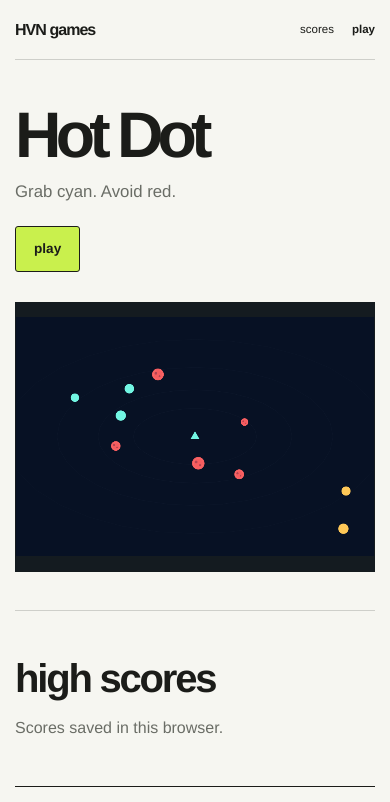
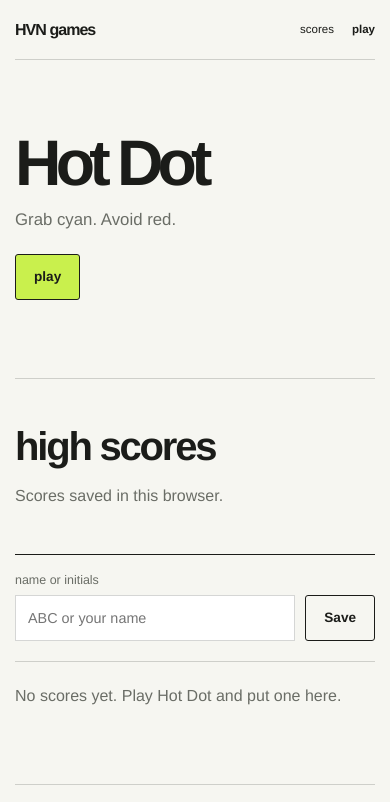
Before and after one commit to henryvn27/hvn-games, a website built with Vite: page site/index.html in a window 390 px wide. Shown: the top 802 px of the page. Built offline with nearby package versions, Linux system fonts and the light colour scheme.

Commit message:
Remove landing page game demo

```diff
--- a/scripts/smoke.mjs
+++ b/scripts/smoke.mjs
@@ -20,9 +20,10 @@ const html = readFileSync(join(root, "site/index.html"), "utf8");
 if (!html.includes("src/main.js")) throw new Error("Gallery entry point is not wired");
 
 const main = readFileSync(join(root, "site/src/main.js"), "utf8");
-for (const marker of ["phasebound", "copy", "play-intelligence", "overlay-detail", "score-save", "your initials or name", "preview: true", "leaderboard", "phasebound-card-preview-root", "Grab cyan"]) {
+for (const marker of ["phasebound", "copy", "play-intelligence", "overlay-detail", "score-save", "your initials or name", "leaderboard", "Grab cyan"]) {
   if (!main.includes(marker)) throw new Error(`Gallery is missing marker: ${marker}`);
 }
+if (main.includes("preview: true") || main.includes("phasebound-card-preview-root")) throw new Error("Landing page still mounts the Hot Dot demo");
 
 const styles = readFileSync(join(root, "site/src/styles.css"), "utf8");
 for (const marker of ["prefers-color-scheme", "prefers-reduced-motion"]) {
--- a/site/src/main.js
+++ b/site/src/main.js
@@ -30,9 +30,6 @@ function renderGallery() {
           <p class="phasebound-rule">Grab cyan. Avoid red.</p>
           <a class="button button-primary" href="${base}?game=phasebound">play</a>
         </div>
-        <div class="phasebound-home-art" aria-label="Hot Dot preview">
-          <div id="phasebound-card-preview-root"></div>
-        </div>
       </section>
 
       <section class="leaderboard-section page-width" id="leaderboard" aria-labelledby="leaderboard-title">
@@ -53,7 +50,6 @@ function renderGallery() {
   `;
   setupCopyButtons();
   setupLeaderboard();
-  startShelfPreview();
 }
 
 function commandBlock(label, command, id) {
@@ -191,11 +187,6 @@ function beginCountdown({ overlay, title, copy, detail, actionButton, message =
     window.setTimeout(tick, 620);
   };
   tick();
-}
-
-async function startShelfPreview() {
-  const [{ startPhasebound }] = await Promise.all([import("../../games/phasebound/phasebound.js")]);
-  startPhasebound({ parent: "phasebound-card-preview-root", preview: true, pacing: "steady" });
 }
 
 async function renderGame() {
--- a/site/src/styles.css
+++ b/site/src/styles.css
@@ -714,3 +714,11 @@ h3 { font-size: clamp(2rem, 3vw, 3rem); margin-bottom: 16px; }
   .game-page .game-blurb { font-size: 1rem; }
   .game-page .route-leaderboard { padding-top: 48px; }
 }
+
+/* The landing page is a title and a button now; the game starts on play. */
+.gallery-page .phasebound-home { display: block; padding-block: 96px 104px; }
+.gallery-page .phasebound-home-copy { max-width: 520px; }
+
+@media (max-width: 600px) {
+  .gallery-page .phasebound-home { padding-block: 72px 78px; }
+}
```
